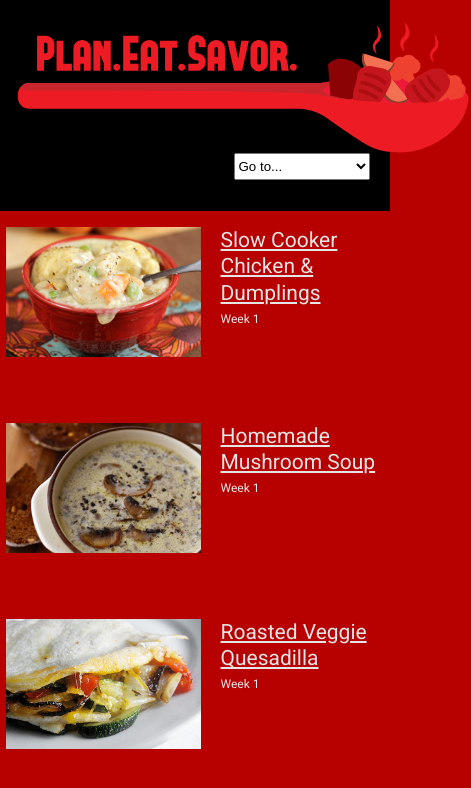
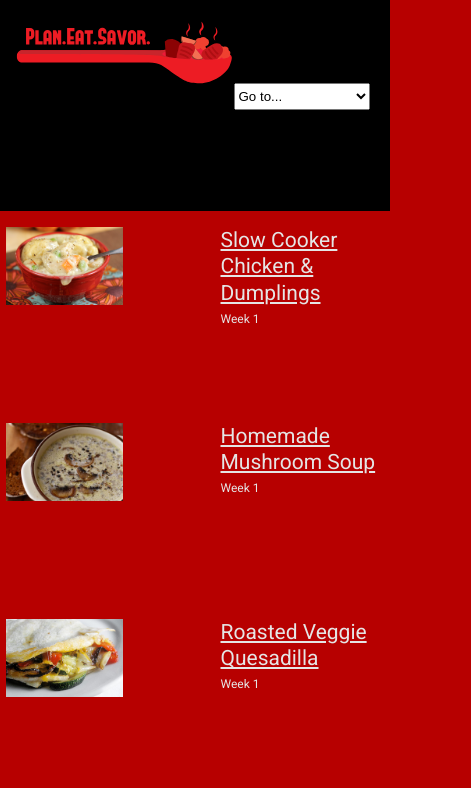
Before and after one commit to emealia1/plan-eat-savor, a plain HTML site: page recipes.html in a window 390 px wide. Shown: the whole page, 471 px wide, since content can reach past the window. Drawn offline with Linux system fonts and the light colour scheme.

Commit message:
Update to mobile site

```diff
--- a/media.css
+++ b/media.css
@@ -5,7 +5,7 @@ html,body,div,span,applet,object,iframe,h1,h2,h3,h4,h5,h6,p,blockquote,pre,a,abb
 
 	/*Nav*/
 	#logo-home {
-		height: 90%;
+		height: 50%;
 	}
 
 	nav ul {
@@ -20,7 +20,7 @@ html,body,div,span,applet,object,iframe,h1,h2,h3,h4,h5,h6,p,blockquote,pre,a,abb
   		width: 35%;
   	}
 	#logo {
-		height: 63%;
+		height: 30%;
 		clear: both;
 	}
 
@@ -64,7 +64,7 @@ html,body,div,span,applet,object,iframe,h1,h2,h3,h4,h5,h6,p,blockquote,pre,a,abb
 		}
 
 		.recipe-img{
-			width: 50%;
+			width: 30%;
 			position: absolute;
 		}
 
```
